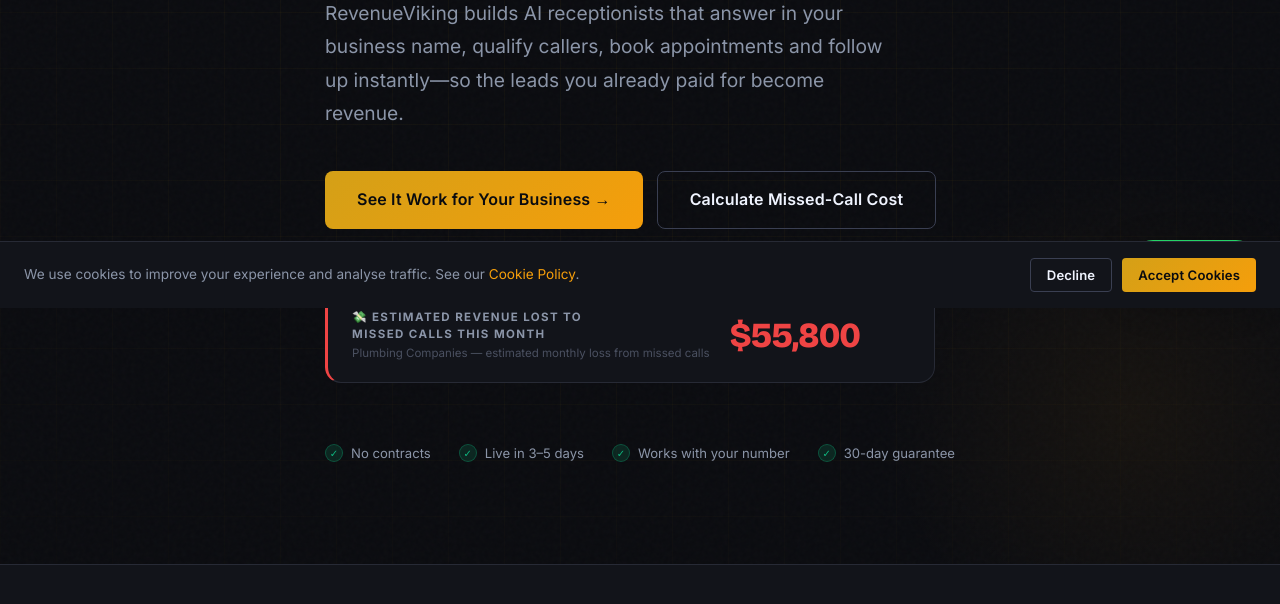
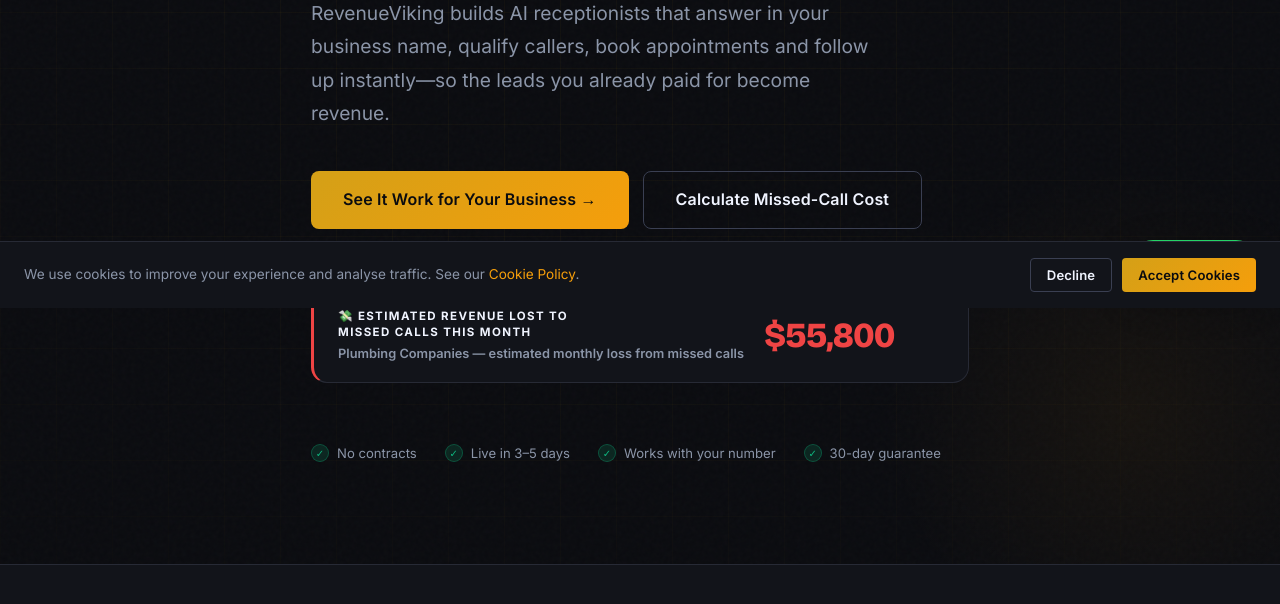
Before and after one commit to mybrandfather/RevenueViking, a plain HTML site: page index.html in a window 1280 px wide. Shown: the part 492-1096 px from the top of the page. Drawn offline with nearby package versions, Linux system fonts and the light colour scheme.

Commit message:
Improve revenue counter readability

```diff
--- a/css/style.css
+++ b/css/style.css
@@ -410,12 +410,15 @@
   padding: 18px 24px;
   margin-bottom: 60px;
 }
+.revenue-counter > div:first-child {
+  min-width: 350px;
+}
 .rc-label {
   font-size: 0.72rem;
   font-weight: 700;
   text-transform: uppercase;
   letter-spacing: 0.12em;
-  color: var(--mist);
+  color: var(--ice);
   line-height: 1.4;
 }
 .rc-amount {
@@ -428,9 +431,11 @@
   min-width: 180px;
 }
 .rc-industry {
-  font-size: 0.72rem;
-  color: var(--fog);
-  margin-top: 2px;
+  font-size: 0.8rem;
+  font-weight: 600;
+  color: var(--mist);
+  margin-top: 5px;
+  line-height: 1.45;
 }
 
 /* Hero trust badges */
@@ -1266,6 +1271,8 @@
   .eyebrow { justify-content: center; }
   .hero-proof { justify-content: center; }
   .revenue-counter { flex-direction: column; gap: 10px; }
+  .revenue-counter > div:first-child { min-width: 0; }
+  .rc-label, .rc-industry { text-align: center; }
   .rc-amount { font-size: 1.8rem; }
 }
 
```
